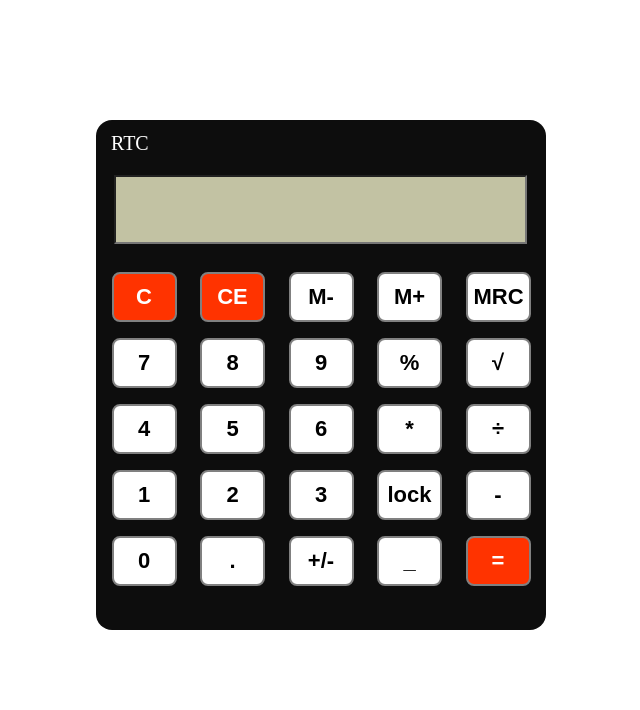
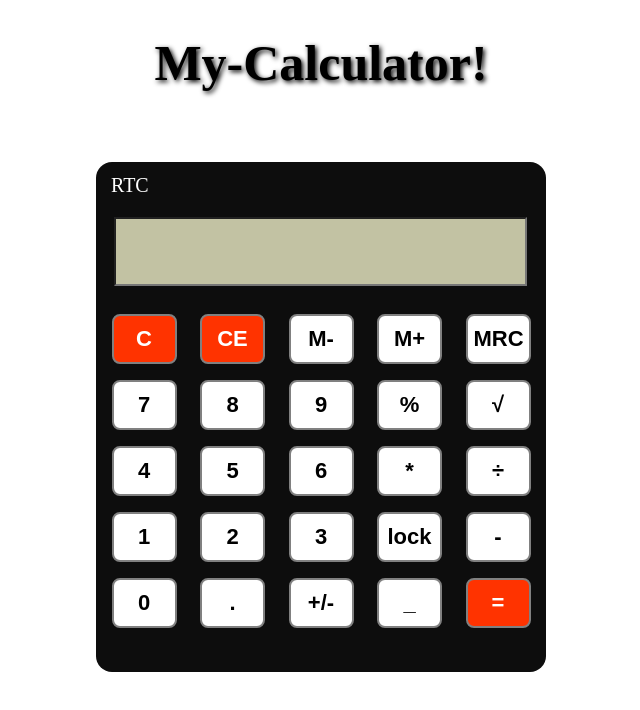
Before and after one commit to ChandrakantPrajapati0626/Online-Calculator, a plain HTML site: page index.html in a window 1280 px wide. Shown: the whole page, without its empty margins (319-959 px from the left). Drawn offline with Linux system fonts and the light colour scheme.

Commit message:
Heading tag added

```diff
--- a/index.html
+++ b/index.html
@@ -14,7 +14,7 @@
             border-radius: 16px;
             margin-left: auto;
             margin-right: auto;
-            margin-top: 120px;
+            margin-top: 70px;
             box-shadow: 2px white solid;
 
         }
@@ -60,10 +60,16 @@
             background-color:#ff3300;
             color: white;
         }
+        h1 {
+            text-align: center;
+            font-size: 50px;
+            text-shadow: 2px 2px 5px black;
+        }
     </style>
 </head>
 
 <body>
+    <h1>My-Calculator!</h1>
     <div class="calculator-container">
         <p class="brand-name">RTC</p>
         <input type="text" class="calc-screen">
```
